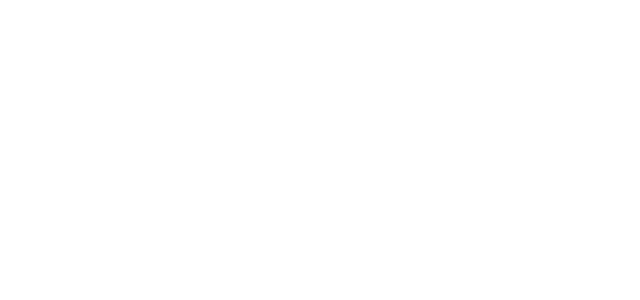
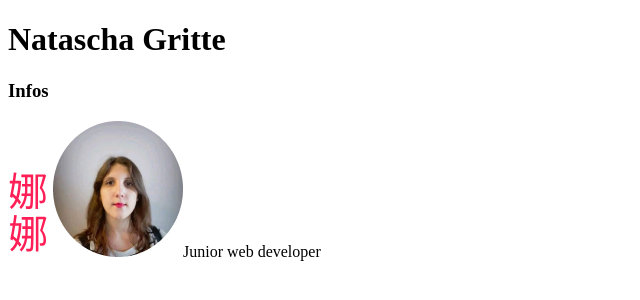
Before and after one commit to Dhaibuna/Curriculum-vitae, a plain HTML site: page index.html in a window 1280 px wide. Shown: the whole page, without its empty margins (0-640 px from the left). Drawn offline with Linux system fonts and the light colour scheme.

Commit message:
updates HTML header

```diff
--- a/index.html
+++ b/index.html
@@ -3,10 +3,16 @@
 <head>
     <meta charset="UTF-8">
     <meta name="viewport" content="width=device-width, initial-scale=1.0">
-    <title> Natascha Gritte CV</title>
+    <link href="main.css" rel="stylesheet">
+    <title> Natascha Gritte CV </title>
 </head>
 <body>
     <header>
+<h1>Natascha Gritte</h1>
+<h3>Infos</h3>
+<img src="img/chineseName.svg" alt="Chinese Name in chinese characters"/>
+<img src="img/profilePic.png"  alt="Profile Picture"
+<h2>Junior web developer </h2>
 
     </header>
     <main></main>
```
